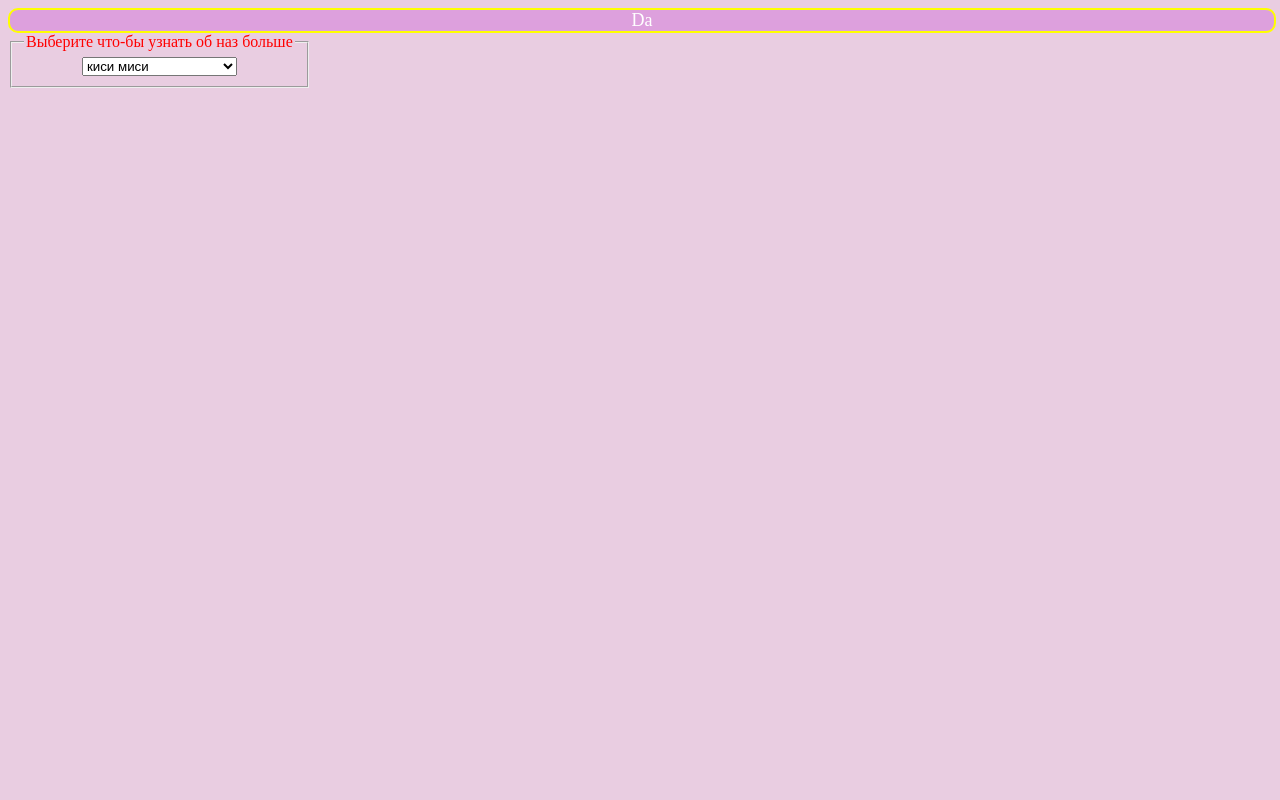
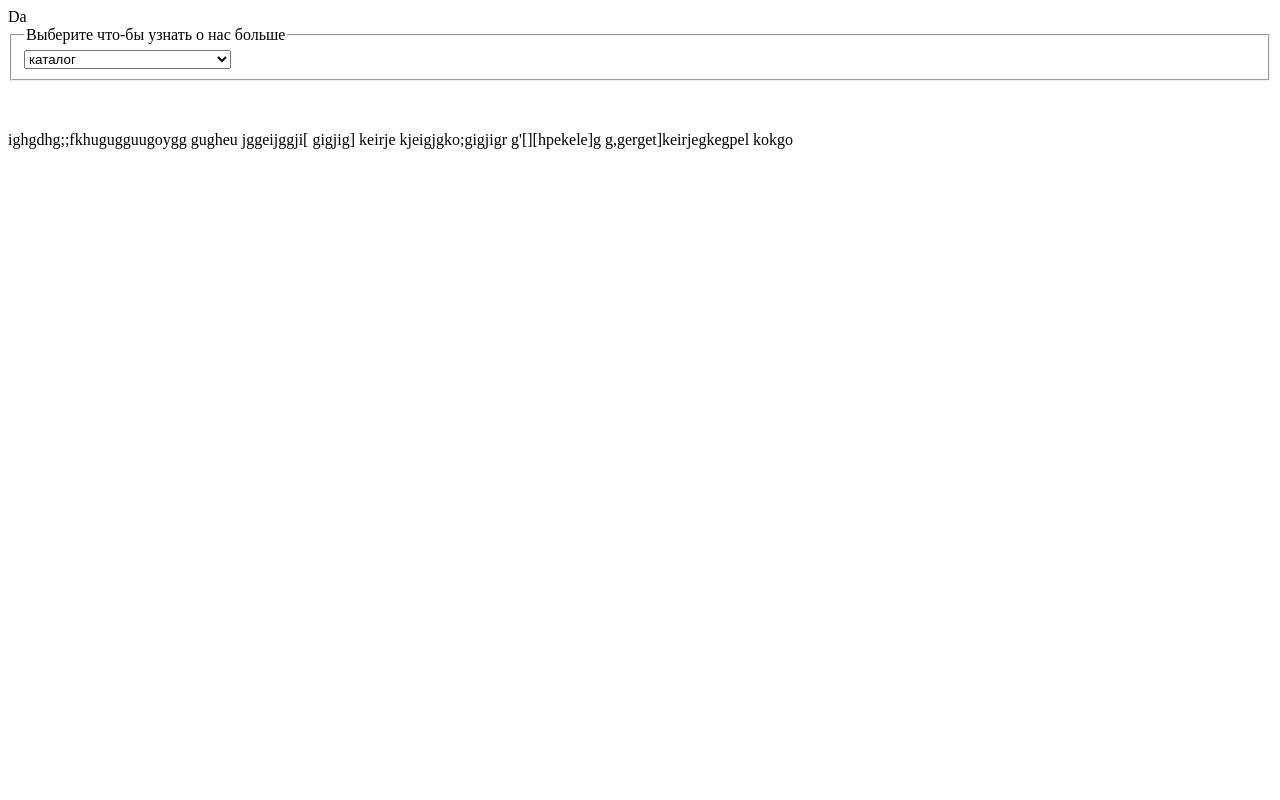
Before and after one commit to Bugibo/Darslewelry, a plain HTML site: page index.html in a window 1280 px wide. Shown: the top 800 px of the page. Drawn offline with Linux system fonts and the light colour scheme.

Commit message:
Update index.html

```diff
--- a/index.html
+++ b/index.html
@@ -1,8 +1,4 @@
 <html>
-    <head>
-        <title>Mr.Beaver</title>
-        <link rel="stylesheet" href="style.css"/>
-    </head>
     <body>
        <header>
            Da
@@ -10,13 +6,14 @@
            <div class="a">
              <form action="http://htmlbook.ru/html/form/action">
    <fieldset>
-    <legend class="b">Выберите что-бы узнать об наз больше</legend>
+    <legend class="b">Выберите что-бы узнать о нас больше</legend>
     <select onchange="document.location=this.options[this.selectedIndex].value">
-      <option value="#a">киси миси</option>
-      <option value="#a">Хагги-Вагги</option>
-      <option value="techinfo.html">Мама длинные ноги</option>
-      <option value="study.html">синяя и зеленая рука</option>
-      <option value="study.html">синяя и красная рука</option>
+        <ol>
+      <li><option value="#a">каталог</option></li>
+      <li><option value="#a">социальные сети</option></li>
+      <li><option value="techinfo.html">контакты</option></li>
+      <li><option value="study.html">предложения,сотрудничество</option></li>
+        </ol>
     </select>
    </fieldset>
   </form>
```
